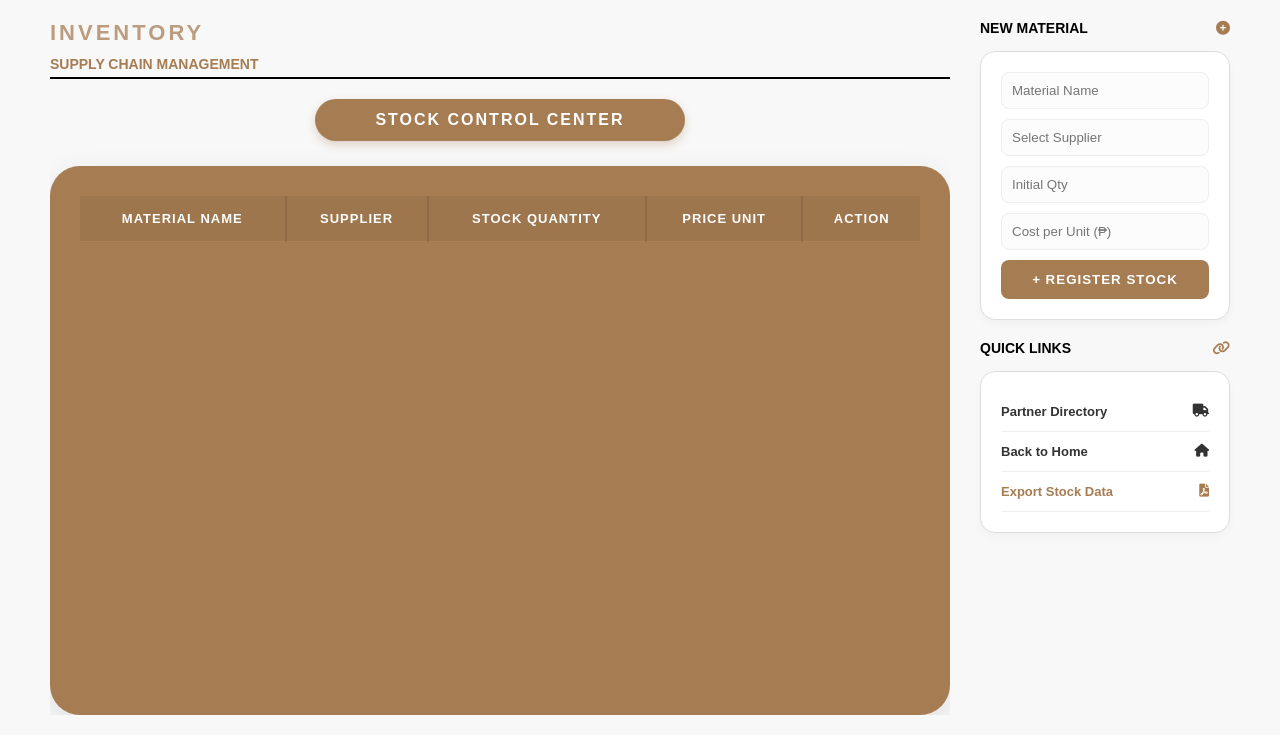
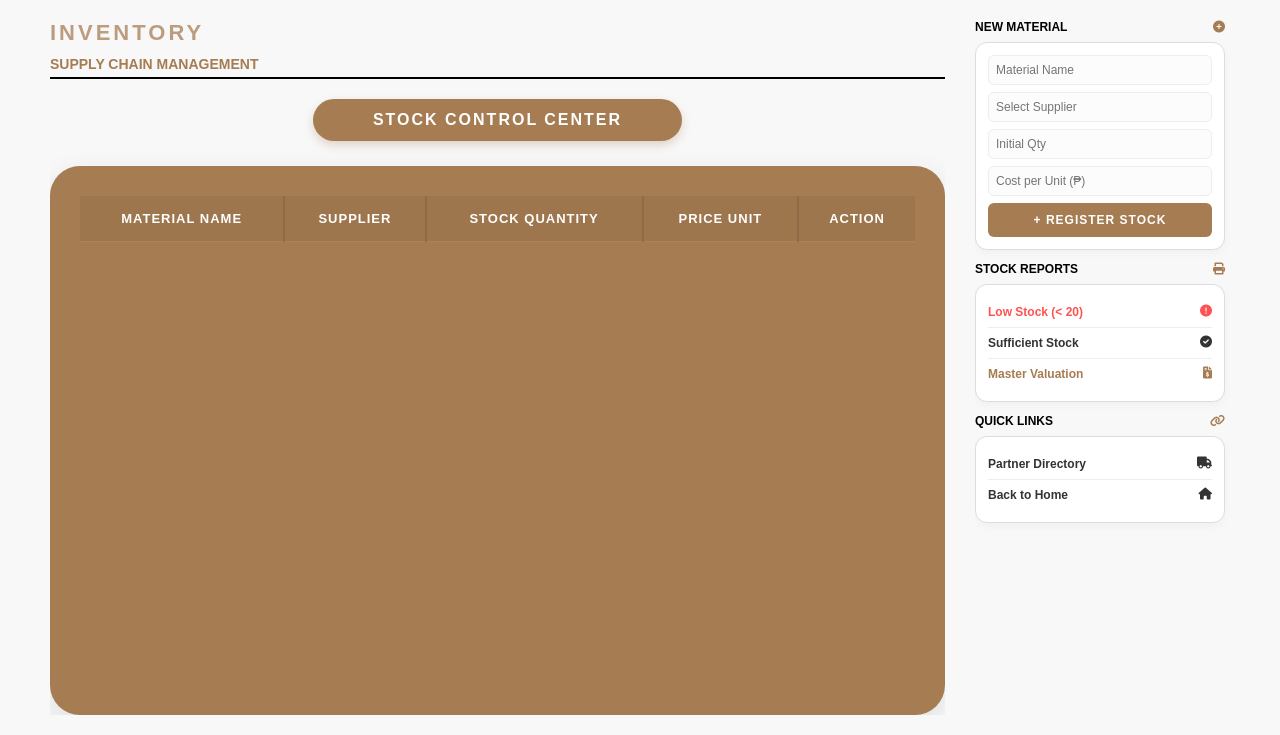
Before and after one commit to Punisher2919/overseascap, a Flask app: page /admin_inventory in a window 1280 px wide. Shown: the part 65-800 px from the top of the page. Run offline with Flask 3, Linux system fonts and the light colour scheme; the visitor is signed in with stand-in values (Sample User, id 1); data comes from the database, SQL or seed files in the repository; data that the repository does not hold is empty; some libraries are stand-ins or nearby versions.

Commit message:
latest overseascap with inventory

```diff
--- a/UPDATED OVERSEAS CAP/templates/admin_inventory.html
+++ b/UPDATED OVERSEAS CAP/templates/admin_inventory.html
@@ -225,32 +225,37 @@
         }
         .delete-link:hover { color: #ff8a80; transform: scale(1.1); }
 
-        /* --- SIDEBAR --- */
-        .sidebar { flex: 1; max-width: 250px; animation: fadeInRight 0.5s ease-out; }
-        .sidebar-header { font-weight: bold; margin-bottom: 15px; font-size: 14px; display: flex; justify-content: space-between; align-items: center; }
+        /* --- COMPACT SIDEBAR --- */
+        .sidebar { flex: 1; max-width: 250px; animation: fadeInRight 0.5s ease-out; overflow-y: auto; padding-right: 5px; }
+        .sidebar::-webkit-scrollbar { width: 4px; }
+
+        .sidebar-header { font-weight: bold; margin-bottom: 8px; font-size: 12px; display: flex; justify-content: space-between; align-items: center; }
+
         .sidebar-box {
             background: #fff;
             border: 1px solid #ddd;
-            padding: 20px;
-            border-radius: 15px;
+            padding: 12px;
+            border-radius: 12px;
             box-shadow: 0 4px 10px rgba(0,0,0,0.03);
-            margin-bottom: 20px;
+            margin-bottom: 12px;
         }
 
         .nav-list { list-style: none; padding: 0; margin: 0; }
-        .nav-list li { padding: 12px 0; border-bottom: 1px solid #eee; }
-        .nav-list a { text-decoration: none; color: #333; font-size: 13px; font-weight: bold; display: flex; justify-content: space-between; transition: 0.3s; }
+        .nav-list li { padding: 8px 0; border-bottom: 1px solid #eee; }
+        .nav-list li:last-child { border-bottom: none; }
+        .nav-list a { text-decoration: none; color: #333; font-size: 12px; font-weight: bold; display: flex; justify-content: space-between; transition: 0.3s; }
         .nav-list a:hover { color: #a67c52; padding-left: 5px; }
 
         .sidebar-box input {
             width: 100%;
-            padding: 10px;
-            margin-bottom: 10px;
+            padding: 7px;
+            margin-bottom: 7px;
             border: 1px solid #eee;
-            border-radius: 8px;
+            border-radius: 6px;
             box-sizing: border-box;
             background: #fcfcfc;
             outline: none;
+            font-size: 12px;
             transition: border-color 0.3s;
         }
         .sidebar-box input:focus { border-color: #a67c52; }
@@ -260,15 +265,16 @@
             background: #a67c52;
             color: white;
             border: none;
-            padding: 12px;
+            padding: 10px;
             cursor: pointer;
             font-weight: bold;
-            border-radius: 8px;
+            border-radius: 6px;
+            font-size: 12px;
             text-transform: uppercase;
             letter-spacing: 1px;
             transition: all 0.3s;
         }
-        .add-btn:hover { background: #8e6843; transform: translateY(-2px); box-shadow: 0 4px 10px rgba(0,0,0,0.1); }
+        .add-btn:hover { background: #8e6843; transform: translateY(-1px); }
 
         /* --- ANIMATIONS --- */
         @keyframes slideUpFade { from { opacity: 0; transform: translateY(30px); } to { opacity: 1; transform: translateY(0); } }
@@ -384,6 +390,18 @@
             </div>
 
             <div class="sidebar-header">
+                <span>STOCK REPORTS</span>
+                <i class="fas fa-print" style="color: #a67c52;"></i>
+            </div>
+            <div class="sidebar-box">
+                <ul class="nav-list">
+                    <li><a href="{{ url_for('print_low_stock') }}" target="_blank" style="color: #ff5252;">Low Stock (< 20) <i class="fas fa-exclamation-circle"></i></a></li>
+                    <li><a href="{{ url_for('print_sufficient_stock') }}" target="_blank">Sufficient Stock <i class="fas fa-check-circle"></i></a></li>
+                    <li><a href="{{ url_for('print_overall_stock') }}" target="_blank" style="color: #a67c52;">Master Valuation <i class="fas fa-file-invoice-dollar"></i></a></li>
+                </ul>
+            </div>
+
+            <div class="sidebar-header">
                 <span>QUICK LINKS</span>
                 <i class="fas fa-link" style="color: #a67c52;"></i>
             </div>
@@ -391,7 +409,6 @@
                 <ul class="nav-list">
                     <li><a href="{{ url_for('admin_suppliers') }}">Partner Directory <i class="fas fa-truck"></i></a></li>
                     <li><a href="{{ url_for('admin_dashboard') }}">Back to Home <i class="fas fa-home"></i></a></li>
-                    <li><a href="{{ url_for('print_inventory') }}" target="_blank" style="color: #a67c52;">Export Stock Data <i class="fas fa-file-pdf"></i></a></li>
                 </ul>
             </div>
         </aside>
```
